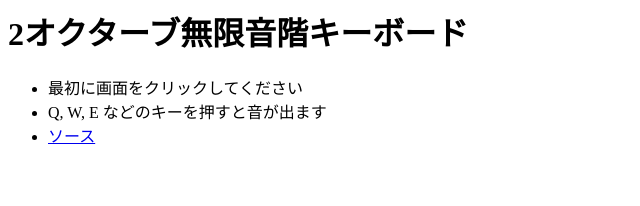
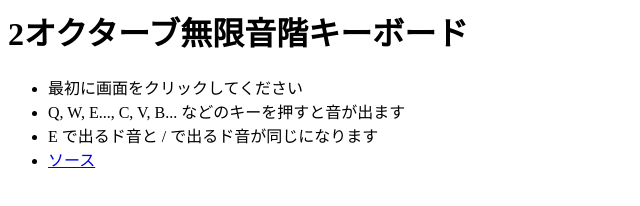
Before and after one commit to masui/InfiniteKeyboard, a plain HTML site: page index.html in a window 1280 px wide. Shown: the whole page, without its empty margins (0-640 px from the left). Drawn offline with nearby package versions, Linux system fonts and the light colour scheme.

Commit message:
説明追加

```diff
--- a/index.html
+++ b/index.html
@@ -11,7 +11,8 @@
     <h1>2オクターブ無限音階キーボード</h1>
     <ul>
       <li>最初に画面をクリックしてください</li>
-      <li>Q, W, E などのキーを押すと音が出ます</li>
+      <li>Q, W, E..., C, V, B... などのキーを押すと音が出ます</li>
+      <li>E で出るド音と / で出るド音が同じになります</li>
       <li><a href="https://github.com/masui/InfiniteKeyboard">ソース</a></li>
     </ul>
   </body>
```
